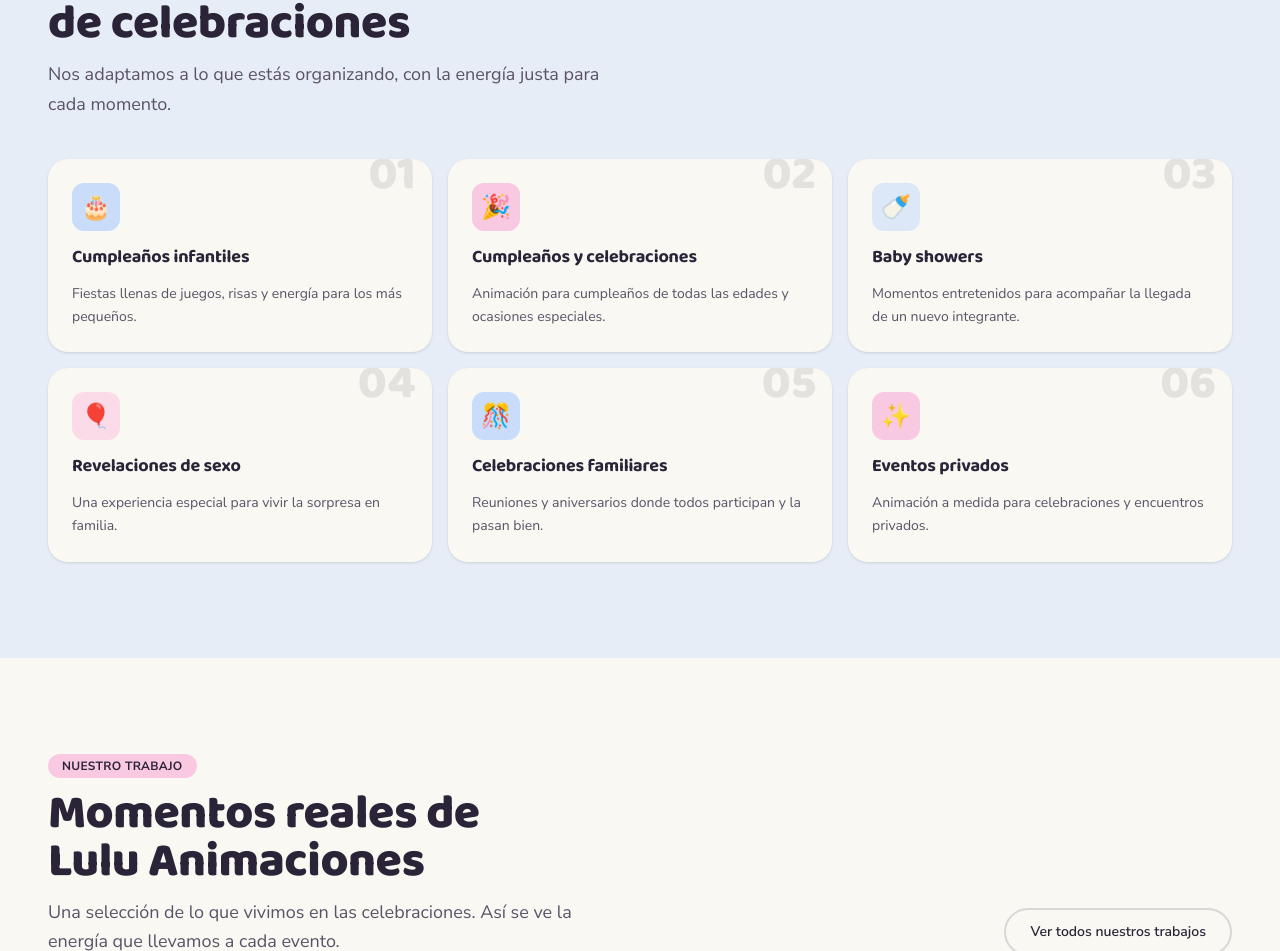
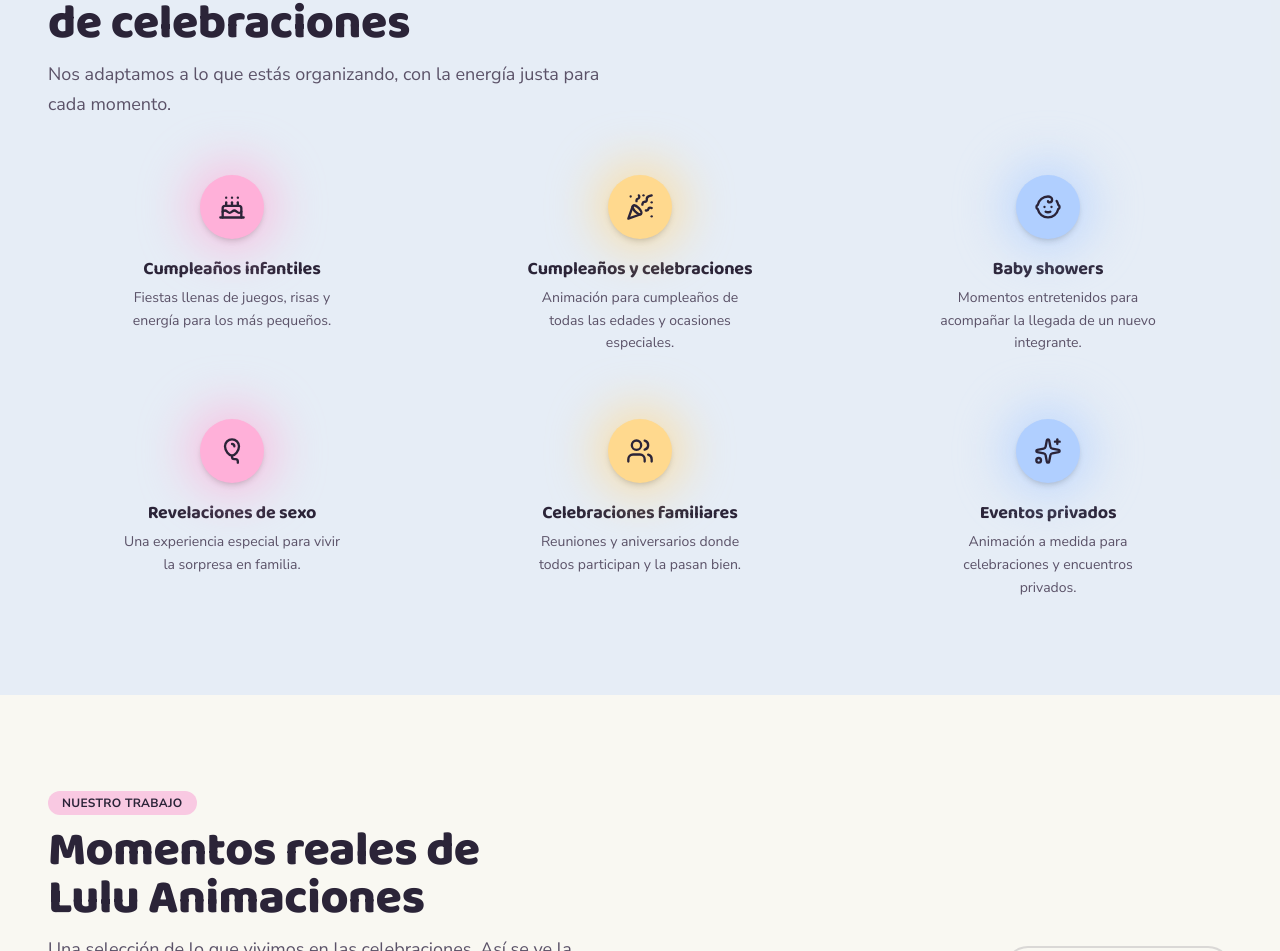
Before and after one commit to BenSLM/Luluanimaciones, a React (Vite) app: page / in a window 1280 px wide. Shown: the part 1808-2759 px from the top of the page. Built offline with nearby package versions, Linux system fonts and the light colour scheme.

Commit message:
renovando el animamos todo tipo de celebraciones

```diff
--- a/package.json
+++ b/package.json
@@ -9,6 +9,7 @@
     "preview": "vite preview"
   },
   "dependencies": {
+    "lucide-react": "^1.42.0",
     "motion": "^13.2.0",
     "react": "^19.1.0",
     "react-dom": "^19.1.0",
--- a/src/components/home/Events.tsx
+++ b/src/components/home/Events.tsx
@@ -1,6 +1,19 @@
 import { motion } from "motion/react"
 import { SectionHeading } from "../SectionHeading"
 import { EVENT_TYPES } from "../../data/events"
+
+const containerVariants = {
+  visible: { transition: { staggerChildren: 0.12 } },
+}
+
+const itemVariants = {
+  hidden: { opacity: 0, scale: 0.7 },
+  visible: {
+    opacity: 1,
+    scale: 1,
+    transition: { type: "spring" as const, stiffness: 260, damping: 20 },
+  },
+}
 
 export function Events() {
   return (
@@ -12,40 +25,40 @@ export function Events() {
           description="Nos adaptamos a lo que estás organizando, con la energía justa para cada momento."
         />
 
-        <div className="mt-10 grid gap-4 sm:grid-cols-2 lg:grid-cols-3">
-          {EVENT_TYPES.map((event, i) => (
-            <motion.article
+        <motion.div
+          variants={containerVariants}
+          initial="hidden"
+          whileInView="visible"
+          viewport={{ once: true, amount: 0.2 }}
+          className="mt-14 grid gap-x-10 gap-y-14 sm:grid-cols-2 lg:grid-cols-3 lg:gap-y-16"
+        >
+          {EVENT_TYPES.map((event) => {
+            const Icon = event.icon
+            return (
+              <motion.div
                 key={event.id}
-              className="group relative flex flex-col gap-3 overflow-hidden rounded-card bg-crema p-6 shadow-sm transition-shadow duration-300 hover:shadow-lg"
-              initial={{ opacity: 0, y: 24 }}
-              whileInView={{ opacity: 1, y: 0 }}
-              viewport={{ once: true, amount: 0.3 }}
-              transition={{ duration: 0.45, delay: i * 0.08 }}
-              whileHover="hover"
-              variants={{ hover: { y: -6 } }}
+                variants={itemVariants}
+                className="flex flex-col items-center text-center"
               >
+                <div className="relative">
                   <span
                     aria-hidden="true"
-                className="pointer-events-none absolute -top-2 right-4 select-none font-display text-5xl font-extrabold text-tinta/10"
+                    className={`pointer-events-none absolute -inset-3 rounded-full blur-xl ${event.glow}`}
+                  />
+                  <span
+                    className={`relative flex h-16 w-16 items-center justify-center rounded-full shadow-md ${event.tone}`}
                   >
-                {String(i + 1).padStart(2, "0")}
+                    <Icon className="h-7 w-7 text-tinta" strokeWidth={2} aria-hidden="true" />
                   </span>
-
-              <motion.span
-                variants={{ hover: { scale: 1.15, rotate: 6 } }}
-                transition={{ type: "spring", stiffness: 300, damping: 18 }}
-                className={`flex h-12 w-12 items-center justify-center rounded-sm text-2xl ${event.accent}`}
-              >
-                <span aria-hidden="true">{event.icon}</span>
-              </motion.span>
-
-              <h3 className="text-lg font-bold">{event.name}</h3>
-              <p className="text-sm leading-relaxed text-tinta-suave">
+                </div>
+                <h3 className="mt-4 text-lg font-bold">{event.name}</h3>
+                <p className="mt-1 max-w-56 text-sm leading-relaxed text-tinta-suave">
                   {event.description}
                 </p>
-            </motion.article>
-          ))}
-        </div>
+              </motion.div>
+            )
+          })}
+        </motion.div>
       </div>
     </section>
   )
--- a/src/data/events.ts
+++ b/src/data/events.ts
@@ -1,9 +1,12 @@
+import { Cake, PartyPopper, Baby, Balloon, Users, Sparkles, type LucideIcon } from "lucide-react"
+
 export interface EventType {
   id: string
   name: string
   description: string
-  icon: string
-  accent: string
+  icon: LucideIcon
+  tone: string
+  glow: string
 }
 
 export const EVENT_TYPES: EventType[] = [
@@ -11,42 +14,48 @@ export const EVENT_TYPES: EventType[] = [
     id: "cumpleanos-infantiles",
     name: "Cumpleaños infantiles",
     description: "Fiestas llenas de juegos, risas y energía para los más pequeños.",
-    icon: "🎂",
-    accent: "bg-azul-suave",
+    icon: Cake,
+    tone: "bg-rosa",
+    glow: "bg-rosa/70",
   },
   {
     id: "cumpleanos",
     name: "Cumpleaños y celebraciones",
     description: "Animación para cumpleaños de todas las edades y ocasiones especiales.",
-    icon: "🎉",
-    accent: "bg-rosa-suave",
+    icon: PartyPopper,
+    tone: "bg-amarillo",
+    glow: "bg-amarillo/70",
   },
   {
     id: "baby-showers",
     name: "Baby showers",
     description: "Momentos entretenidos para acompañar la llegada de un nuevo integrante.",
-    icon: "🍼",
-    accent: "bg-azul/40",
+    icon: Baby,
+    tone: "bg-azul",
+    glow: "bg-azul/70",
   },
   {
     id: "revelaciones-de-sexo",
     name: "Revelaciones de sexo",
     description: "Una experiencia especial para vivir la sorpresa en familia.",
-    icon: "🎈",
-    accent: "bg-rosa/40",
+    icon: Balloon,
+    tone: "bg-rosa",
+    glow: "bg-rosa/70",
   },
   {
     id: "celebraciones-familiares",
     name: "Celebraciones familiares",
     description: "Reuniones y aniversarios donde todos participan y la pasan bien.",
-    icon: "🎊",
-    accent: "bg-azul-suave",
+    icon: Users,
+    tone: "bg-amarillo",
+    glow: "bg-amarillo/70",
   },
   {
     id: "eventos-privados",
     name: "Eventos privados",
     description: "Animación a medida para celebraciones y encuentros privados.",
-    icon: "✨",
-    accent: "bg-rosa-suave",
+    icon: Sparkles,
+    tone: "bg-azul",
+    glow: "bg-azul/70",
   },
 ]
--- a/src/index.css
+++ b/src/index.css
@@ -10,6 +10,8 @@
   --color-crema: #f9f8f2;
   --color-azul-suave: #c9dcf9;
   --color-azul: #b0cfff;
+  --color-amarillo: #ffd98e;
+  --color-amarillo-suave: #ffe9b0;
 
   /* Derived ink / support tones for contrast (not part of the rainbow) */
   --color-tinta: #2b2438;
```
Also changed, not shown: qa lulu.txt, 1 other file (tests, documents, lock files or other folders). Lines whose indentation alone changed are shown as unchanged.
